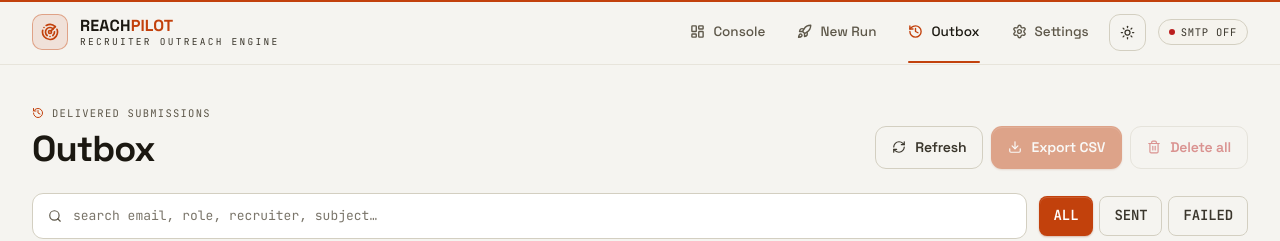
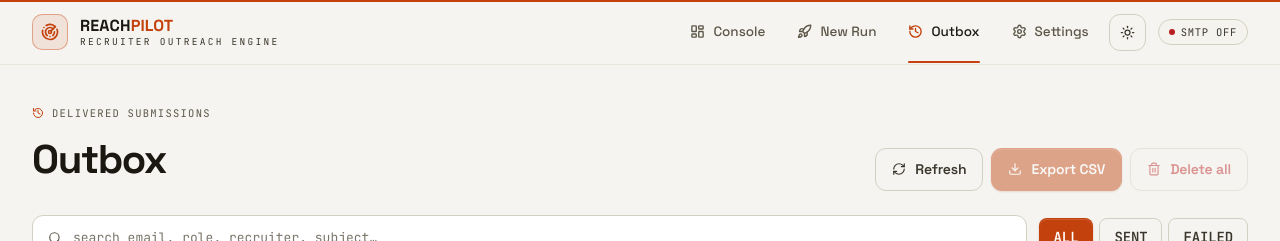
Before and after one commit to ShubhamKumar1729/ReachPilot, a Next.js app: page /history in a window 1280 px wide. Shown: the top 241 px of the page. Built offline with nearby package versions, Linux system fonts and the light colour scheme; no server answers; the database is empty.

Commit message:
UI pass v3 (fix): Outbox display title — edit was lost to a sandbox file flake before the v3 commit
Co-authored-by: arena-agent <297053741+arena-agent@users.noreply.github.com>

```diff
--- a/src/app/history/page.tsx
+++ b/src/app/history/page.tsx
@@ -103,7 +103,7 @@
           <p className="label-mono mb-2 flex items-center gap-2">
             <HistoryIcon size={12} className="text-acid" /> delivered submissions
           </p>
-          <h1 className="text-3xl font-bold tracking-tight text-paper sm:text-4xl">Outbox</h1>
+          <h1 className="display text-[30px] text-paper sm:text-[40px]">Outbox</h1>
         </div>
         <div className="flex items-center gap-2">
           <button onClick={load} className="btn btn-ghost !px-4 !py-2.5 text-[13px]">
```
